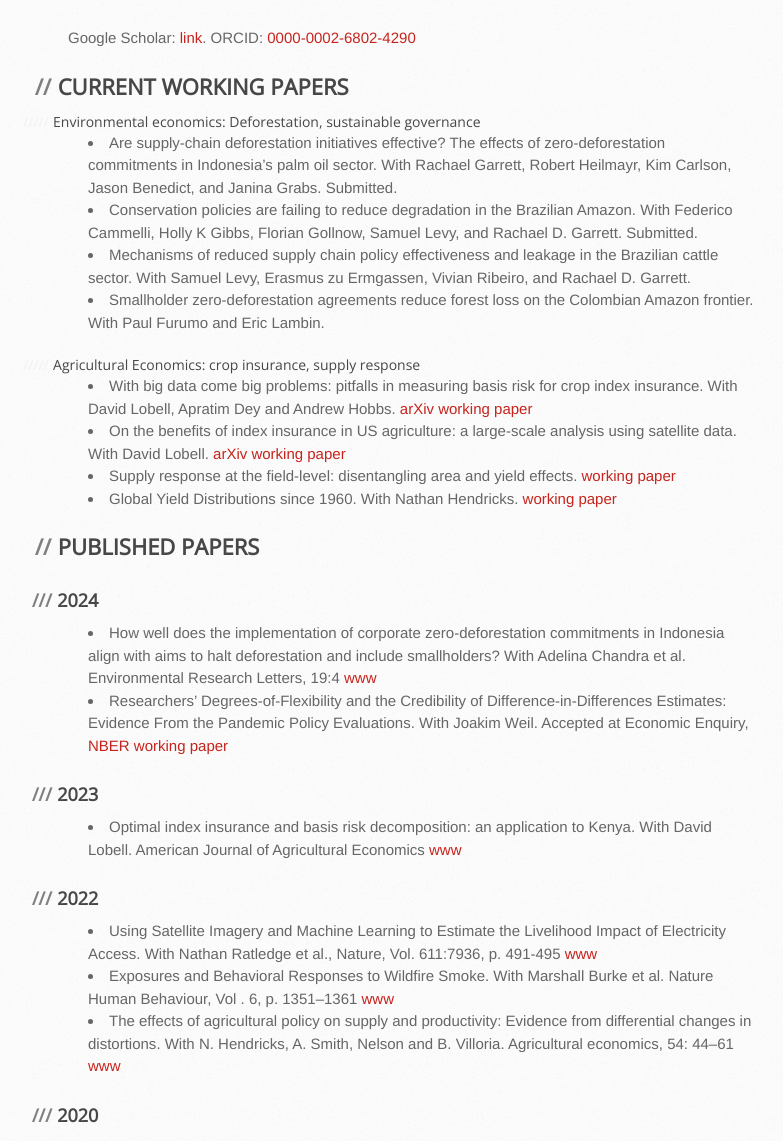
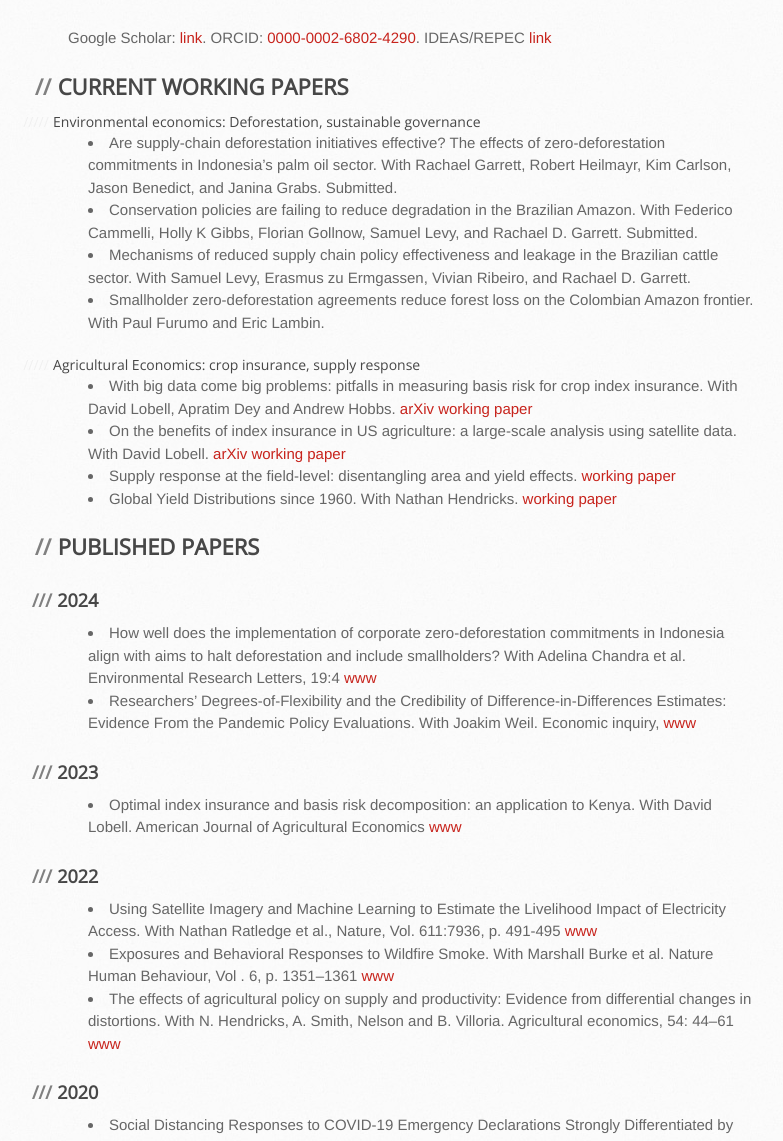
Before and after one commit to MatthieuStigler/MatthieuStigler.github.io, a Jekyll site: the page built from Research.Md, in a window 1280 px wide and 1400 px high, cut to the strip 259-1400 px from the top of the window. Shown: the whole strip, without its empty margins (102-885 px from the left). Built offline with Jekyll 4.4.1, drawn with Linux system fonts in a browser that asks for light colours.

Commit message:
Update Research.Md update econ inquiry

```diff
--- a/Research.Md
+++ b/Research.Md
@@ -2,7 +2,7 @@
 layout: default
 title: Research
 ---
-Google  Scholar: [link](https://scholar.google.com/citations?user=AiA41oQAAAAJ&hl=en). ORCID: [0000-0002-6802-4290](http://orcid.org/0000-0002-6802-4290)
+Google  Scholar: [link](https://scholar.google.com/citations?user=AiA41oQAAAAJ&hl=en). ORCID: [0000-0002-6802-4290](http://orcid.org/0000-0002-6802-4290). IDEAS/REPEC [link](https://ideas.repec.org/f/pst1036.html)
 
 ## CURRENT WORKING PAPERS
 
@@ -26,7 +26,7 @@ Google  Scholar: [link](https://scholar.google.com/citations?user=AiA41oQAAAAJ&h
 ### 2024
 
 - *How well does the implementation of corporate zero-deforestation commitments in Indonesia align with aims to halt deforestation and include smallholders?* With Adelina Chandra et al. Environmental Research Letters, 19:4 [www](https://doi.org/10.1088/1748-9326/ad33d1)
-- *Researchers' Degrees-of-Flexibility and the Credibility of Difference-in-Differences Estimates: Evidence From the Pandemic Policy Evaluations.* With Joakim Weil. Accepted at Economic Enquiry, [NBER working paper](https://www.nber.org/papers/w29550)
+- *Researchers' Degrees-of-Flexibility and the Credibility of Difference-in-Differences Estimates: Evidence From the Pandemic Policy Evaluations.* With Joakim Weil. Economic inquiry, [www](https://doi.org/10.1111/ecin.13273)
 
 ### 2023
 
```
